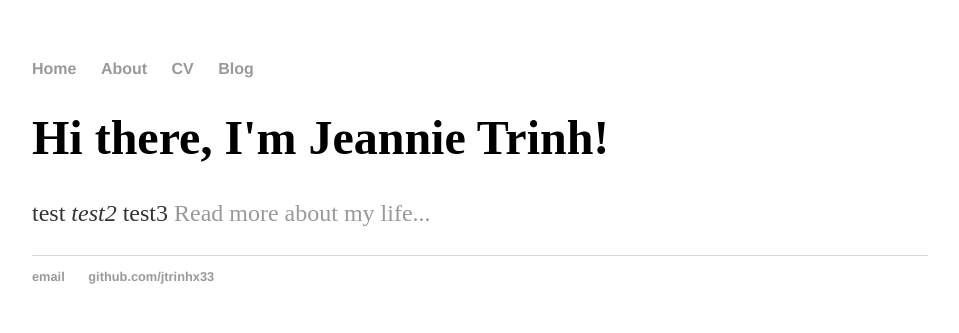
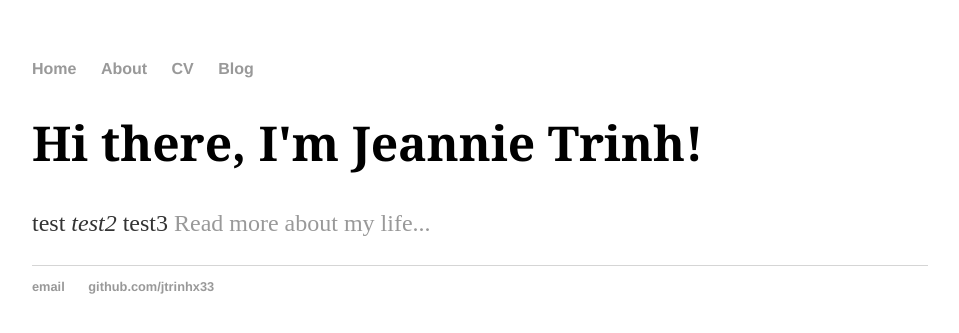
Before and after one commit to jtrinhx33/jtrinhx33.github.io, a Jekyll site: the page built from index.html, in a window 1280 px wide. Shown: the top 333 px of the page, without its empty margins (160-1119 px from the left). Built offline with Jekyll 4.4.1, drawn with Linux system fonts in a browser that asks for light colours.

Commit message:
Update main.css

```diff
--- a/css/main.css
+++ b/css/main.css
@@ -21,7 +21,7 @@ a:hover {
 }
 h1 {
     font-size: 3em;
-    font-family:'Times New Roman', 'Arial', 'Sans-Serif';
+    font-family:'Cambria', 'Arial', 'Sans-Serif';
 }
 p {
     font-size: 1.5em;
```
